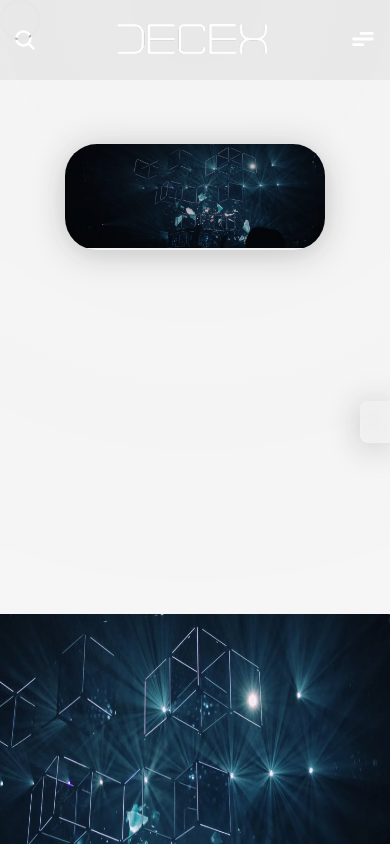
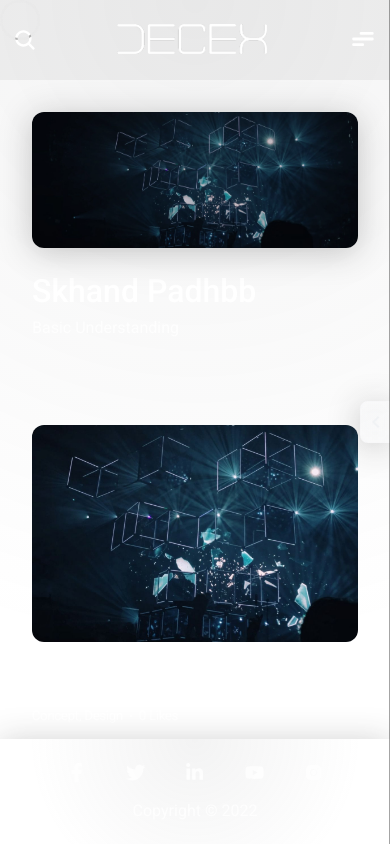
Before and after one commit to helsinfranz/SatyaTatva, a Next.js app: page / in a window 390 px wide. Shown: the top 844 px of the page. Built offline with nearby package versions, Linux system fonts and the light colour scheme.

Commit message:
responsive designing the layouts

```diff
--- a/components/footer/footer.module.css
+++ b/components/footer/footer.module.css
@@ -3,7 +3,7 @@
   align-items: center;
   justify-content: space-between;
   padding: 2rem;
-  overflow: hidden;
+  /* overflow: hidden; */
   width: 100vw;
   /* background-color: rgba(255, 255, 255, 0.1); */
   background: radial-gradient(circle, #85868919 0%, #2e2f3000 75%) no-repeat
--- a/components/footer/footerMain.module.css
+++ b/components/footer/footerMain.module.css
@@ -122,3 +122,16 @@
   width: 1.2rem;
   height: 1.2rem;
 }
+
+@media (max-width: 75em) {
+  .footerSite {
+    grid-template-columns: 1fr 1fr;
+  }
+}
+
+@media (max-width: 48em) {
+  .footerSite {
+    grid-template-columns: 1fr;
+    padding: 2rem;
+  }
+}
--- a/components/layout/layout.module.css
+++ b/components/layout/layout.module.css
@@ -9,6 +9,6 @@
 @media (max-width: 48em) {
   .main {
     min-height: 100vh;
-    height: auto;
+    /* height: auto; */
   }
 }
--- a/styles/Home.module.css
+++ b/styles/Home.module.css
@@ -147,3 +147,34 @@
   transform: scale(1.1);
   transition: all 0.3s ease-in-out;
 }
+
+@media (max-width: 75em) {
+  .topHero {
+    gap: 1rem;
+    min-width: 75vw;
+  }
+  .quoteOther {
+    gap: 1rem;
+  }
+}
+
+@media (max-width: 48em) {
+  .topHero {
+    min-width: calc(100vw - 4rem);
+  }
+  .quoteOther .smallDetails {
+    padding: 1.5rem;
+  }
+  .quoteOther .smallTitle {
+    font-size: 1rem;
+  }
+  .quoteOther .smallDetail {
+    font-size: 0.6rem;
+  }
+}
+
+@media (max-width: 24em) {
+  .quoteOther > a:last-child {
+    display: none;
+  }
+}
--- a/styles/book.module.css
+++ b/styles/book.module.css
@@ -32,6 +32,7 @@
   overflow: hidden;
   box-shadow: 0 4px 32px #2c2c2c40;
   filter: blur(0.5px) brightness(0.8);
+  min-height: 20rem;
 }
 
 .heroImage > img {
@@ -231,3 +232,113 @@
   height: 1px;
   background-color: rgba(255, 255, 255, 0.2);
 }
+
+@media (max-width: 75em) {
+  .main {
+    width: 90%;
+  }
+  .heroImage {
+    width: 90%;
+  }
+  .heroText {
+    left: 2rem;
+    gap: 0.5rem;
+  }
+  .heroText > h1 {
+    font-size: 4rem;
+    font-weight: 500;
+  }
+  .heroText > p {
+    font-size: 1.2rem;
+    font-weight: 400;
+  }
+  .contentMainImg > img {
+    object-fit: cover;
+    object-position: center;
+    width: 30rem;
+    height: 20rem;
+  }
+  .contentMainDetails {
+    gap: 1.5rem;
+  }
+  .contentTitle {
+    font-size: 1.8rem;
+  }
+  .contentDescriptionDetails {
+    gap: 1.5rem;
+  }
+}
+
+@media (max-width: 61.25em) {
+  .main {
+    width: 100%;
+  }
+  .contentMainImg > img {
+    width: 25rem;
+    height: 15rem;
+  }
+}
+
+@media (max-width: 48em) {
+  .main {
+    margin-top: 3.5rem;
+  }
+  .topHero {
+    align-items: flex-start;
+    gap: 1.5rem;
+    padding: 0;
+  }
+  .heroImage {
+    width: 100%;
+    height: 100%;
+    aspect-ratio: 12 / 5;
+    border-radius: 0.75rem;
+    min-height: unset;
+  }
+  .heroText {
+    position: static;
+    transform: none;
+  }
+  .heroText > h1 {
+    font-size: 2rem;
+    font-weight: 500;
+  }
+  .heroText > p {
+    font-size: 1rem;
+    font-weight: 400;
+    opacity: 0.8;
+  }
+  .contentMain {
+    flex-direction: column;
+    width: 25rem;
+  }
+  .contentMainImg > img {
+    width: 25rem;
+    height: 15rem;
+  }
+  .contentTitle {
+    font-size: 1.4rem;
+  }
+  .contentDescription {
+    font-size: 1rem;
+  }
+  .contentMore {
+    align-self: flex-start;
+  }
+  .dashBigPagination,
+  .dashPagination {
+    display: none;
+  }
+}
+
+@media (max-width: 27em) {
+  .contentMainImg > img {
+    width: 100%;
+    height: 100%;
+    aspect-ratio: 3 / 2;
+    border-radius: 0.75rem;
+  }
+  .contentMain {
+    width: 100%;
+  }
+}
```
